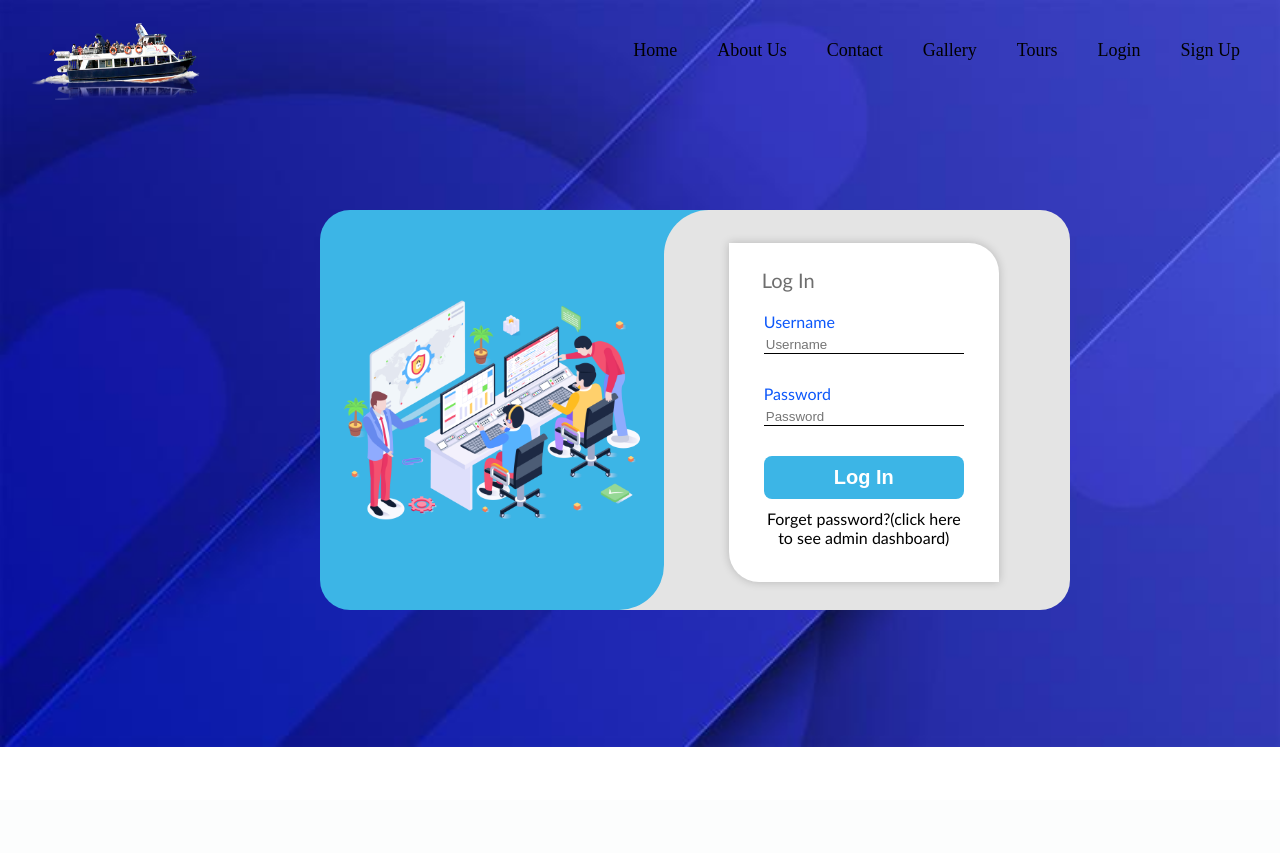
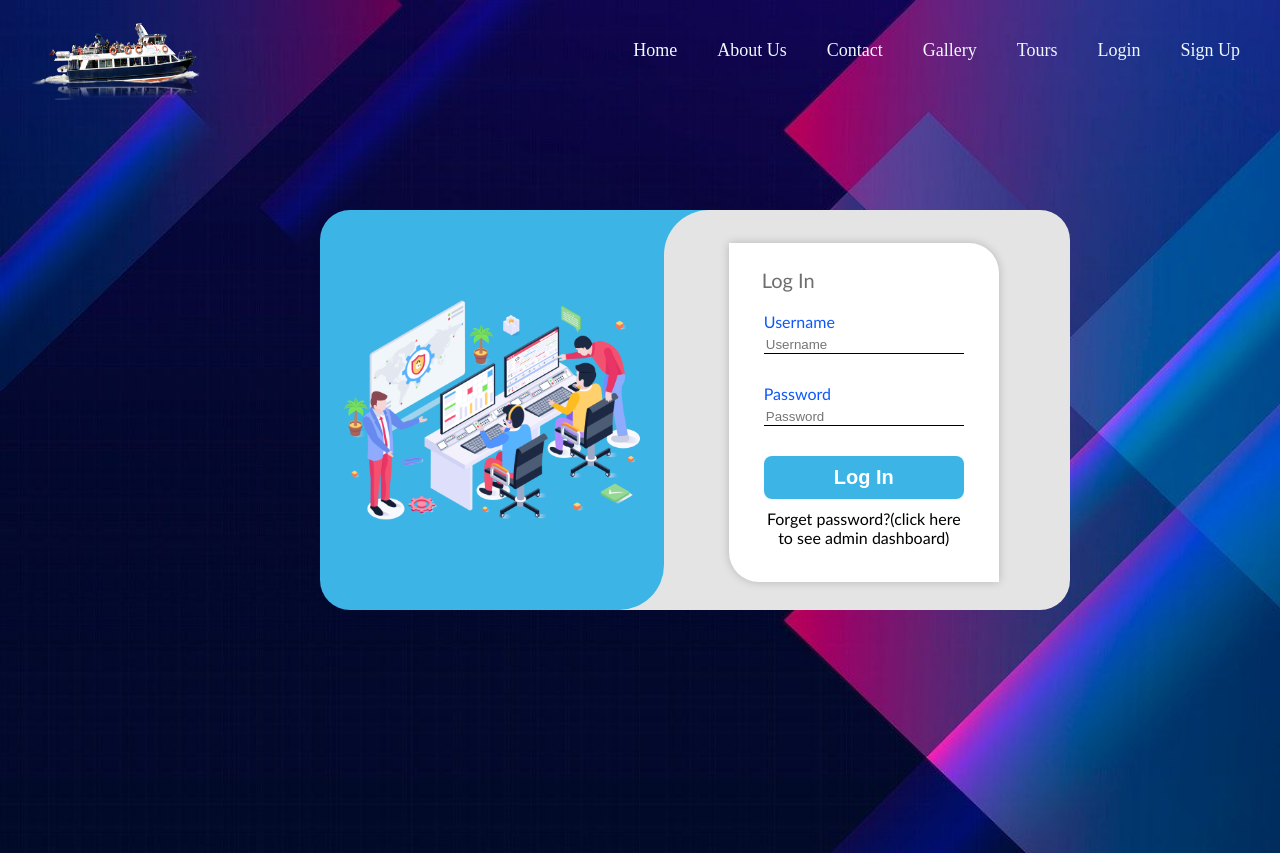
Before and after one commit to Gayashaan/Boat_Safari_Management_System, a PHP site: page /admin/adminloging.html in a window 1280 px wide. Before the commit the page ends 747 px from the top, so only its background shows below. Run offline with PHP 8.4, Linux system fonts and the light colour scheme.

Commit message:
small update in header and admin loging

```diff
--- a/admin/adminloging.html
+++ b/admin/adminloging.html
@@ -28,7 +28,7 @@
 
 
     <div class="container">
-        <img src="/admin/images/loging back 2.jpg" alt="">
+        <img src="/admin/images/loging_back3.jpeg" alt="">
         <div class="wrap">
             <div class="formwrap">
                 <div class="imgwrap">
--- a/css/header.css
+++ b/css/header.css
@@ -1,4 +1,5 @@
 .header {
+
     position: absolute;
     top: 0;
     left: 0;
@@ -33,7 +34,8 @@
 
   font-size: 18px;
   text-decoration: none;
-  color: #000;
+  color: aliceblue;
+  /* color: #000; */
   padding: 35px 20px;
 
 }
```
Also changed, not shown: admin/images/loging_back3.jpeg (added).
